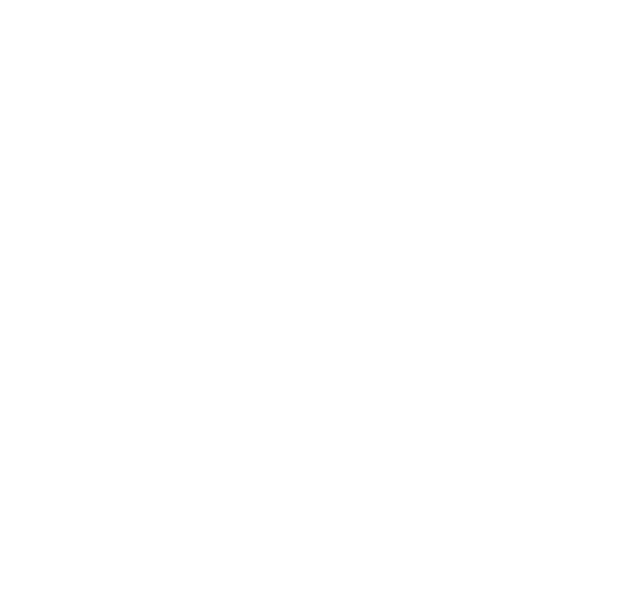
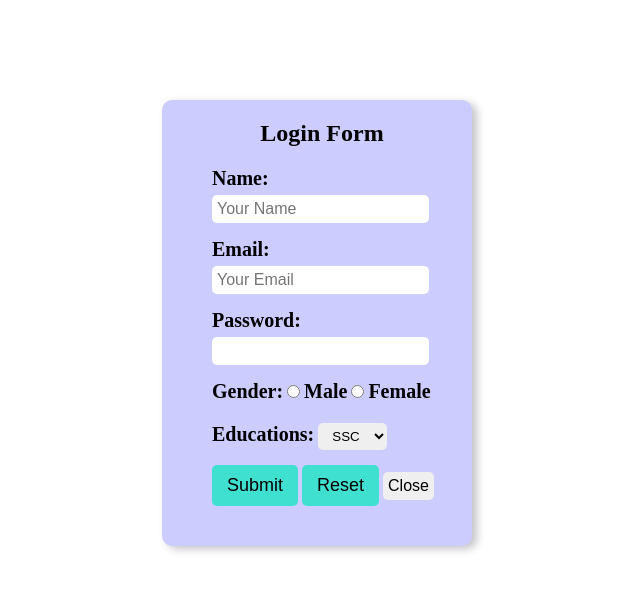
Before and after one commit to Md-Badhon-Sheikh/js-email-validation, a plain HTML site: page index.html in a window 1280 px wide. Shown: the whole page, without its empty margins (323-963 px from the left). Drawn offline with Linux system fonts and the light colour scheme.

Commit message:
added function

```diff
--- a/index.html
+++ b/index.html
@@ -4,8 +4,49 @@
     <meta charset="UTF-8">
     <meta name="viewport" content="width=device-width, initial-scale=1.0">
     <title>Document</title>
+    <link rel="stylesheet" href="style.css">
 </head>
 <body>
+    <section>
+        <form action="#" name="login" >
+            <h2 style="margin-top: -5px; text-align: center; padding-right: 30px;">Login Form</h2>
+            <label for="">Name:</label><br>
+            <input type="text" placeholder="Your Name" name="name"><br>
+            <label for="">Email:</label><br>
+            <input type="email" name="email" id="" placeholder="Your Email"><br>
+            <label for="">Password:</label><br>
+            <input type="password" name="password" id=""Enter Password> <br>
+            <label for="">Gender:</label>
+            <input type="radio" name="sex" id="">
+            <label for="">Male</label>
+            <input type="radio" name="sex" id="">
+            <label for="">Female</label>
+            <br>
+            <label for="">Educations:</label>
+            <select name="" id="">
+                <option value="SSC">SSC</option>
+                <option value="HSC">HSC</option>
+                <option value="BSc">BSc</option>
+            </select><br>
+            <input class="btn" type="submit" value="Submit" onclick="my_function()">
+            <input class="btn" type="reset" value="Reset">
+            <input type="button" value="Close" onclick="self.close();">
+        </form>
+    </section>
+    <script>
+        function my_function(){
+            const txtName = document.login.name.value;
+            const txtEmail = document.login.email.value;
+            const txtPassword = document.login.password.value;
+            const doc = open('','','width=500px, height=600px');
+            with(doc.document){
+                write("Name: "+txtName + "<br>" + "<br>" );
+                write("Email: "+ txtEmail + "<br>" + "<br>");
+                write("Password: "+ txtPassword + "<br>" +"<br>")
+                write("<input type='button' value='Close' onclick='self.close();'>")
+            }
 
+        }
+    </script>
 </body>
 </html>
--- /dev/null
+++ b/style.css
@@ -0,0 +1,41 @@
+section form {
+   width: 250px;
+   margin: 0 auto;
+   padding: 25px 10px 25px 50px;
+   margin-top: 100px;
+   background-color: #CCCCFF;
+   border-radius: 10px;
+   box-shadow: 5px 3px 8px #c4c4c9;
+
+}
+
+form input{
+    font-size: 16px;
+    padding: 5px;
+    border-radius: 5px;
+    margin: 5px 0px 15px 0px;
+    border: none;
+}
+form label{
+    font-size: 20px;
+    font-weight: 600;
+
+}
+form select{
+    margin: 10px 0px;
+    padding: 5px 10px;
+    border-radius: 5px;
+    border: none;
+
+}
+.btn{
+    background-color: #40E0D0;
+    padding: 10px 15px;
+    font-size: 18px;
+}
+.btn:hover{
+    background-color: #fff;
+}
+input:hover{
+    background-color: #b6eeee;
+}
```
